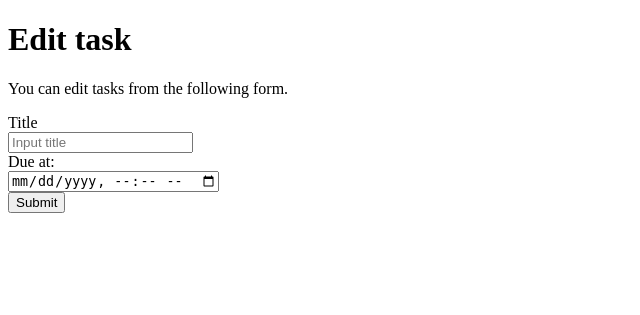
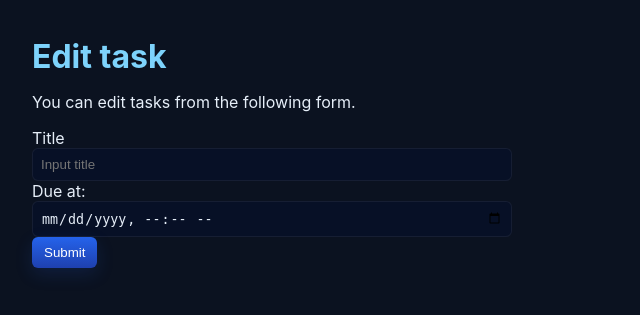
Before and after one commit to s1f10250215/django-test-exercise, a Django app: template todo/templates/todo/edit.html in a window 1280 px wide. Shown: the top 315 px of the page, without its empty margins (0-640 px from the left). Run offline with Django 5.2, Linux system fonts and the light colour scheme; the template is opened without the code that fills it, so the values that code supplies are empty.

Commit message:
cssファイルを追加

```diff
--- /dev/null
+++ b/todo/static/todo/styles.css
@@ -0,0 +1,49 @@
+/* Dark theme styles for the To Do application */
+body {
+  font-family: -apple-system, BlinkMacSystemFont, "Segoe UI", Roboto, "Helvetica Neue", Arial, "Noto Sans", "Hiragino Kaku Gothic ProN", "Yu Gothic", "Meiryo", sans-serif;
+  margin: 0;
+  padding: 1rem 2rem;
+  background: #0b1220;
+  color: #e6eef8;
+}
+
+h1 {
+  color: #7dd3fc;
+  margin-bottom: 0.5rem;
+}
+
+.text {
+  background: #071022;
+  padding: 0.75rem 1rem;
+  margin: 0.5rem 0;
+  border-radius: 8px;
+  box-shadow: 0 4px 12px rgba(2,6,23,0.6);
+  border: 1px solid rgba(255,255,255,0.03);
+}
+
+form input[type="text"], form input[type="datetime-local"] {
+  width: 100%;
+  max-width: 480px;
+  padding: 0.5rem;
+  border: 1px solid rgba(255,255,255,0.06);
+  background: #071026;
+  color: #e6eef8;
+  border-radius: 6px;
+  box-sizing: border-box;
+}
+
+button {
+  background: linear-gradient(180deg,#2563eb,#1e40af);
+  color: white;
+  border: none;
+  padding: 0.5rem 0.75rem;
+  border-radius: 6px;
+  cursor: pointer;
+  box-shadow: 0 6px 18px rgba(37,99,235,0.15);
+}
+
+button:hover {
+  filter: brightness(0.95);
+}
+
+a { color: #93c5fd; }
--- a/todo/templates/todo/detail.html
+++ b/todo/templates/todo/detail.html
@@ -6,6 +6,7 @@
     <title>To Do Application</title>
     <meta charset="UTF-8">
     <meta name="author" content="INIAD">
+    <link rel="stylesheet" href="{% static 'todo/styles.css' %}">
   </head>
 
   <body>
--- a/todo/templates/todo/edit.html
+++ b/todo/templates/todo/edit.html
@@ -6,6 +6,7 @@
     <title>To Do Application</title>
     <meta charset="UTF-8">
     <meta name="author" content="INIAD">
+    <link rel="stylesheet" href="{% static 'todo/styles.css' %}">
   </head>
 
   <body>
--- a/todo/templates/todo/index.html
+++ b/todo/templates/todo/index.html
@@ -6,6 +6,7 @@
 <title>To Do Application</title>
 <meta charset="UTF-8">
 <meta name="author" content="INIAD">
+<link rel="stylesheet" href="{% static 'todo/styles.css' %}">
 </head>
 
 <body>
```
